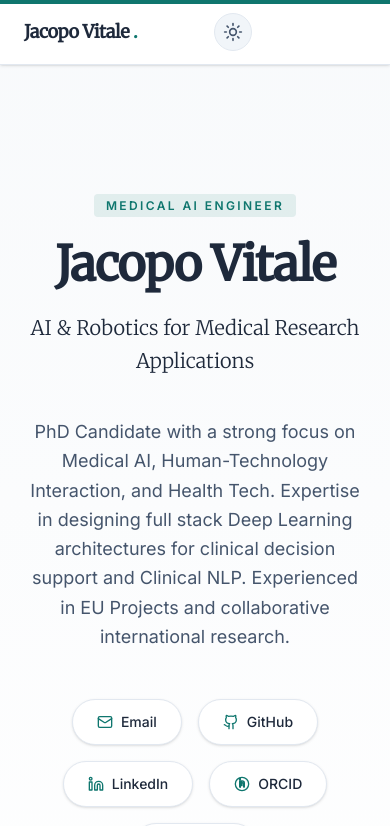
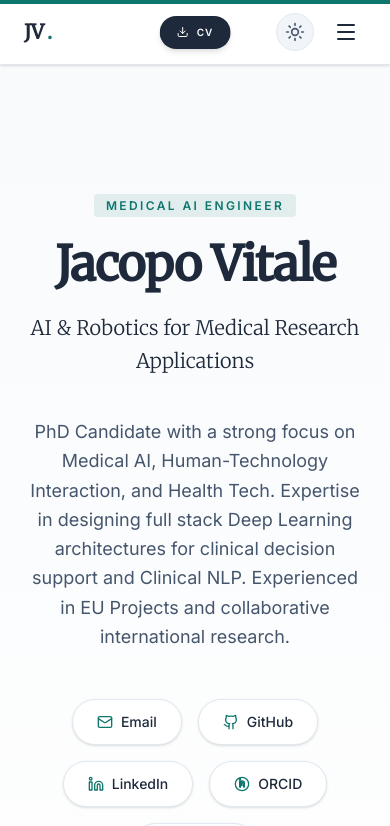
Before and after one commit to Jacopo-vitale/my-portfolio-webapp, a React (Vite) app: page / in a window 390 px wide. Shown: the top 826 px of the page. Built offline with nearby package versions, Linux system fonts and the light colour scheme.

Commit message:
new version working in local

```diff
--- a/App.tsx
+++ b/App.tsx
@@ -1,5 +1,5 @@
-import React from 'react';
-import { motion, useScroll, useSpring } from 'framer-motion';
+import React, { useState } from 'react';
+import { motion, useScroll, useSpring, AnimatePresence } from 'framer-motion';
 import { Helmet, HelmetProvider } from 'react-helmet-async';
 import { ThemeProvider } from 'next-themes';
 import Hero from './components/Hero';
@@ -11,7 +11,7 @@ import Contact from './components/Contact';
 import { PROFILE } from './constants';
 import { Github, Linkedin, BookOpen, Instagram, Rss } from './components/Icons'; // Import custom icons
 import { Orcid } from './components/Icons';
-import { Download } from 'lucide-react';
+import { Download, Menu, X } from 'lucide-react';
 import { ThemeToggle } from './components/ThemeToggle';
 
 const App: React.FC = () => {
@@ -22,8 +22,24 @@ const App: React.FC = () => {
     restDelta: 0.001
   });
 
+  const [mobileMenuOpen, setMobileMenuOpen] = useState(false);
+
+  const handleMobileNavClick = (e: React.MouseEvent<HTMLAnchorElement>, id: string) => {
+    e.preventDefault();
+    setMobileMenuOpen(false);
+
+    // Delay scroll slightly to allow menu to close/start closing
+    setTimeout(() => {
+      const element = document.getElementById(id);
+      if (element) {
+        element.scrollIntoView({ behavior: 'smooth' });
+      }
+    }, 300);
+  };
+
   return (
     <HelmetProvider>
+      {/* @ts-expect-error: next-themes type definition mismatch with React 19 */}
       <ThemeProvider attribute="class" defaultTheme="system" enableSystem>
         <div className="min-h-screen bg-primary dark:bg-primary-dark text-dark dark:text-text-dark font-sans selection:bg-accent selection:text-white dark:selection:bg-accent-dark dark:selection:text-black relative transition-colors duration-300">
 
@@ -45,22 +61,24 @@ const App: React.FC = () => {
 
           {/* Navigation - Fixed with Glassmorphism */}
           <nav className="fixed top-0 left-0 right-0 z-50 bg-white/90 dark:bg-primary-dark/90 backdrop-blur-md border-b border-slate-200 dark:border-slate-800 shadow-sm transition-colors duration-300">
-            <div className="container mx-auto px-6 h-16 grid grid-cols-3 items-center">
+            <div className="container mx-auto px-6 h-16 flex justify-between items-center relative">
               {/* Left: Logo */}
-              <div className="flex justify-start">
+              <div className="flex-shrink-0">
                   <motion.a
                     initial={{ opacity: 0, x: -20 }}
                     animate={{ opacity: 1, x: 0 }}
                     transition={{ duration: 0.5 }}
                     href="#home"
-                    className="text-lg font-bold tracking-tight text-dark dark:text-white hover:text-accent dark:hover:text-accent-dark transition-colors flex items-center gap-1 font-serif"
+                    className="text-xl font-bold tracking-tighter text-dark dark:text-white hover:text-accent dark:hover:text-accent-dark transition-colors flex items-center gap-1 font-serif"
                   >
-                    {PROFILE.name}<span className="text-accent dark:text-accent-dark">.</span>
+                    JV<span className="text-accent dark:text-accent-dark">.</span>
                   </motion.a>
               </div>
 
-              {/* Center: Navigation Links */}
-              <div className="hidden md:flex justify-center gap-8 text-sm font-medium text-muted dark:text-muted-dark uppercase tracking-wider font-sans">
+              {/* Center Container (Absolute Center) */}
+              <div className="absolute left-1/2 transform -translate-x-1/2">
+                  {/* Desktop: Navigation Links */}
+                  <div className="hidden md:flex gap-8 text-sm font-medium text-muted dark:text-muted-dark uppercase tracking-wider font-sans">
                     {['Experience', 'Work', 'Skills', 'Gallery', 'Contact'].map((item, i) => (
                       <motion.a
                         key={item}
@@ -75,21 +93,70 @@ const App: React.FC = () => {
                     ))}
                   </div>
 
-              {/* Right: Theme Toggle & Resume */}
-              <div className="flex justify-end items-center gap-3">
+                  {/* Mobile: CV / Resume Button */}
+                  <motion.a
+                    initial={{ opacity: 0, y: -10 }}
+                    animate={{ opacity: 1, y: 0 }}
+                    transition={{ duration: 0.5 }}
+                    href="/resume.pdf"
+                    target="_blank"
+                    className="flex md:hidden items-center gap-2 bg-dark dark:bg-slate-800 hover:bg-accent dark:hover:bg-accent-dark text-white text-[10px] font-bold px-4 py-2 rounded-full transition-all uppercase tracking-widest shadow-md hover:shadow-lg border border-transparent dark:border-slate-700"
+                  >
+                    <Download className="w-3 h-3" /> CV
+                  </motion.a>
+              </div>
+
+              {/* Right: Actions */}
+              <div className="flex items-center gap-3 flex-shrink-0">
                   <ThemeToggle />
+
+                  {/* Desktop: CV / Resume Button */}
                   <motion.a
                     initial={{ opacity: 0, x: 20 }}
                     animate={{ opacity: 1, x: 0 }}
                     transition={{ duration: 0.5 }}
                     href="/resume.pdf"
                     target="_blank"
-                    className="hidden sm:flex items-center gap-2 bg-dark dark:bg-slate-800 hover:bg-accent dark:hover:bg-accent-dark text-white text-[10px] font-bold px-4 py-2 rounded-full transition-all uppercase tracking-widest shadow-md hover:shadow-lg border border-transparent dark:border-slate-700"
+                    className="hidden md:flex items-center gap-2 bg-dark dark:bg-slate-800 hover:bg-accent dark:hover:bg-accent-dark text-white text-[10px] font-bold px-4 py-2 rounded-full transition-all uppercase tracking-widest shadow-md hover:shadow-lg border border-transparent dark:border-slate-700"
                   >
                     <Download className="w-3 h-3" /> CV / Resume
                   </motion.a>
+
+                  {/* Mobile Menu Toggle */}
+                  <button
+                    onClick={() => setMobileMenuOpen(!mobileMenuOpen)}
+                    className="md:hidden p-2 text-dark dark:text-white hover:text-accent dark:hover:text-accent-dark transition-colors"
+                    aria-label="Toggle menu"
+                  >
+                    {mobileMenuOpen ? <X className="w-6 h-6" /> : <Menu className="w-6 h-6" />}
+                  </button>
               </div>
             </div>
+
+            {/* Mobile Menu Overlay */}
+            <AnimatePresence>
+              {mobileMenuOpen && (
+                <motion.div
+                  initial={{ opacity: 0, height: 0 }}
+                  animate={{ opacity: 1, height: 'auto' }}
+                  exit={{ opacity: 0, height: 0 }}
+                  className="md:hidden bg-white/95 dark:bg-primary-dark/95 backdrop-blur-xl border-b border-slate-200 dark:border-slate-800 overflow-hidden"
+                >
+                  <div className="flex flex-col items-center py-8 gap-6">
+                    {['Experience', 'Work', 'Skills', 'Gallery', 'Contact'].map((item) => (
+                      <a
+                        key={item}
+                        href={`#${item.toLowerCase()}`}
+                        onClick={(e) => handleMobileNavClick(e, item.toLowerCase())}
+                        className="text-lg font-medium text-dark dark:text-white hover:text-accent dark:hover:text-accent-dark transition-colors uppercase tracking-widest"
+                      >
+                        {item === 'Gallery' ? 'Life' : item}
+                      </a>
+                    ))}
+                  </div>
+                </motion.div>
+              )}
+            </AnimatePresence>
           </nav>
 
           {/* Sections */}
@@ -120,9 +187,6 @@ const App: React.FC = () => {
                   <a href={`https://instagram.com/${PROFILE.instagram}`} target="_blank" rel="noreferrer" className="text-muted dark:text-muted-dark hover:text-accent dark:hover:text-accent-dark transition-colors" aria-label="Instagram">
                       <Instagram className="w-5 h-5" />
                   </a>
-                  <a href={PROFILE.rss} target="_blank" rel="noreferrer" className="text-muted dark:text-muted-dark hover:text-accent dark:hover:text-accent-dark transition-colors" aria-label="RSS Feed">
-                      <Rss className="w-5 h-5" />
-                  </a>
               </div>
             <p className="font-serif">© {new Date().getFullYear()} Jacopo Vitale. All rights reserved.</p>
             <p className="text-xs text-muted dark:text-muted-dark mt-2 font-sans tracking-widest uppercase">Computer Science Engineer</p>
--- a/components/Skills.tsx
+++ b/components/Skills.tsx
@@ -43,8 +43,9 @@ const Skills: React.FC = () => {
             whileInView={{ opacity: 1, scale: 1 }}
             viewport={{ once: true }}
             transition={{ duration: 0.8 }}
-            className="h-[400px] w-full relative bg-slate-50 dark:bg-slate-900 rounded-2xl border border-slate-100 dark:border-slate-800 p-4 transition-colors"
+            className="h-[400px] w-full min-w-0 relative bg-slate-50 dark:bg-slate-900 rounded-2xl border border-slate-100 dark:border-slate-800 p-4 transition-colors"
           >
+            <div className="w-full h-full min-h-[300px]">
                 <ResponsiveContainer width="100%" height="100%">
                 <RadarChart cx="50%" cy="50%" outerRadius="70%" data={data}>
                     <PolarGrid stroke="#e2e8f0" strokeOpacity={0.5} /> {/* slate-200 */}
@@ -66,6 +67,7 @@ const Skills: React.FC = () => {
                     />
                 </RadarChart>
                 </ResponsiveContainer>
+            </div>
           </motion.div>
 
           {/* List */}
--- a/index.css
+++ b/index.css
@@ -43,6 +43,7 @@
 /* Base styles */
 html {
   scroll-behavior: smooth;
+  scroll-padding-top: 5rem; /* 80px to clear fixed navbar */
 }
 
 body {
--- a/index.html
+++ b/index.html
@@ -4,6 +4,7 @@
     <meta charset="UTF-8" />
     <meta name="viewport" content="width=device-width, initial-scale=1.0" />
     <title>Jacopo Vitale | Bioengineering & AI</title>
+    <link rel="icon" type="image/svg+xml" href="/favicon.svg" />
     <link href="https://fonts.googleapis.com/css2?family=Inter:wght@300;400;500;600&family=Merriweather:ital,wght@0,300;0,400;1,300&family=JetBrains+Mono:wght@400;700&display=swap" rel="stylesheet">
 </head>
   <body>
--- a/vite.config.ts
+++ b/vite.config.ts
@@ -6,6 +6,7 @@ import react from '@vitejs/plugin-react';
 export default defineConfig(({ mode }) => {
     const env = loadEnv(mode, '.', '');
     return {
+      base: './',
       server: {
         port: 3000,
         host: '0.0.0.0',
```
Also changed, not shown: public/favicon.svg (added), 1 other file (tests, documents, lock files or other folders). Lines whose indentation alone changed are shown as unchanged.
